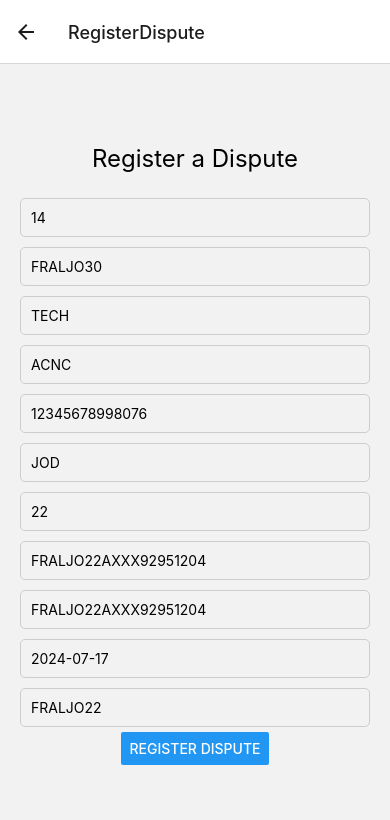
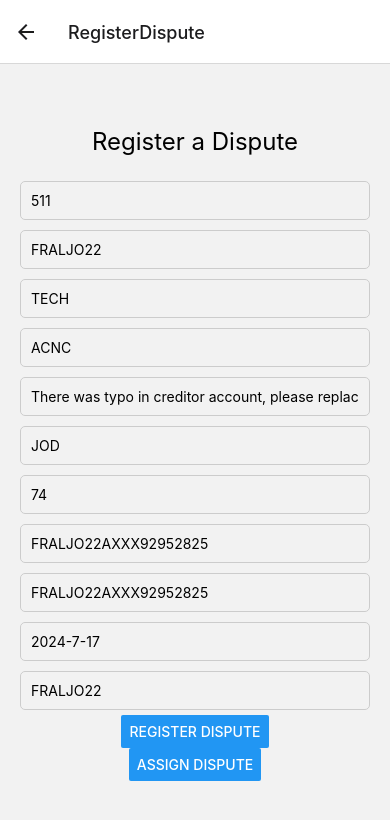
Before and after one commit to ziadimaish-Dimensions/hackathon-user, a React Native app: screen /RegisterDispute in a window 390 px wide. Shown: the top 820 px of the page. Built offline with nearby package versions, Linux system fonts and the light colour scheme.

Commit message:
connecting assign dispute api

```diff
--- a/src/components/RegisterDisputeScreen.js
+++ b/src/components/RegisterDisputeScreen.js
@@ -1,30 +1,27 @@
 import React, { useState } from "react";
-import {
-  View,
-  Text,
-  TextInput,
-  Button,
-  StyleSheet,
-  ScrollView,
-} from "react-native";
+import { View, Text, TextInput, Button, ScrollView } from "react-native";
 import axios from "axios";
 import { Buffer } from "buffer";
+import { styles } from "../styles/style";
 
 const RegisterDisputeScreen = () => {
-  const [reference, setReference] = useState("14");
-  const [bic, setBic] = useState("FRALJO30");
+  const [reference, setReference] = useState("511");
+  const [bic, setBic] = useState("FRALJO22");
   const [disputeCategory, setDisputeCategory] = useState("TECH");
   const [subject, setSubject] = useState("ACNC");
-  const [message, setMessage] = useState("12345678998076");
+  const [message, setMessage] = useState(
+    "There was typo in creditor account, please replace it with account 12345678998076"
+  );
   const [currency, setCurrency] = useState("JOD");
-  const [value, setValue] = useState("22");
-  const [messageId, setMessageId] = useState("FRALJO22AXXX92951204");
-  const [transactionId, setTransactionId] = useState("FRALJO22AXXX92951204");
-  const [valueDate, setValueDate] = useState("2024-07-17");
+  const [value, setValue] = useState("74");
+  const [messageId, setMessageId] = useState("FRALJO22AXXX92952825");
+  const [transactionId, setTransactionId] = useState("FRALJO22AXXX92952825");
+  const [valueDate, setValueDate] = useState("2024-7-17");
   const [orderingInstitutionBic, setOrderingInstitutionBic] =
     useState("FRALJO22");
   const [response, setResponse] = useState(null);
   const [error, setError] = useState(null);
+  const [disputeId, setDisputeId] = useState(null);
 
   const handleRegisterDispute = async () => {
     console.log("Registering dispute...");
@@ -61,12 +58,44 @@ const RegisterDisputeScreen = () => {
       });
       console.log("Response:", response.data);
       setResponse(response.data);
+      setDisputeId(response.data._links.self.href.split("/").pop());
       setError(null);
     } catch (err) {
       console.log("Error:", err.message);
       console.error("Error details:", err);
-      console.lo("Error details:", err.response.data);
-      setError(err.message);
+      setError(err.response?.data || err.message);
+      setResponse(null);
+    }
+  };
+
+  const handleAssignDispute = async () => {
+    if (!disputeId) {
+      setError("Dispute ID not found. Register the dispute first.");
+      return;
+    }
+
+    console.log("Assigning dispute...");
+    const url = `http://141.147.32.152:11443/api/dmm/v1.0/disputes/${disputeId}/assign`;
+    const auth = Buffer.from("FRALJO22AXXX:12345678").toString("base64");
+
+    const data = {
+      message: "Please provide verifying document",
+    };
+
+    try {
+      const response = await axios.post(url, data, {
+        headers: {
+          "Content-Type": "application/json; charset=UTF-8",
+          Authorization: `Basic ${auth}`,
+        },
+      });
+      console.log("Assign Response:", response.data);
+      setResponse(response.data);
+      setError(null);
+    } catch (err) {
+      console.log("Assign Error:", err.message);
+      console.error("Assign Error details:", err);
+      setError(err.response?.data || err.message);
       setResponse(null);
     }
   };
@@ -147,6 +176,13 @@ const RegisterDisputeScreen = () => {
           handleRegisterDispute();
         }}
       />
+      <Button
+        title="Assign Dispute"
+        onPress={() => {
+          console.log("Assign button pressed");
+          handleAssignDispute();
+        }}
+      />
       {response && (
         <View style={styles.response}>
           <Text style={styles.responseTitle}>Response:</Text>
@@ -156,55 +192,11 @@ const RegisterDisputeScreen = () => {
       {error && (
         <View style={styles.error}>
           <Text style={styles.errorTitle}>Error:</Text>
-          <Text>{error}</Text>
+          <Text>{JSON.stringify(error, null, 2)}</Text>
         </View>
       )}
     </ScrollView>
   );
 };
 
-const styles = StyleSheet.create({
-  container: {
-    flexGrow: 1,
-    justifyContent: "center",
-    alignItems: "center",
-    padding: 20,
-  },
-  title: {
-    fontSize: 24,
-    marginBottom: 20,
-  },
-  input: {
-    width: "100%",
-    padding: 10,
-    marginVertical: 5,
-    borderWidth: 1,
-    borderColor: "#ccc",
-    borderRadius: 5,
-  },
-  response: {
-    marginTop: 20,
-    padding: 10,
-    borderWidth: 1,
-    borderColor: "#ccc",
-    borderRadius: 5,
-  },
-  responseTitle: {
-    fontSize: 18,
-    fontWeight: "bold",
-  },
-  error: {
-    marginTop: 20,
-    padding: 10,
-    borderWidth: 1,
-    borderColor: "red",
-    borderRadius: 5,
-  },
-  errorTitle: {
-    fontSize: 18,
-    fontWeight: "bold",
-    color: "red",
-  },
-});
-
 export default RegisterDisputeScreen;
--- /dev/null
+++ b/src/styles/style.js
@@ -0,0 +1,45 @@
+import { StyleSheet } from "react-native";
+
+export const styles = StyleSheet.create({
+  container: {
+    flexGrow: 1,
+    justifyContent: "center",
+    alignItems: "center",
+    padding: 20,
+  },
+  title: {
+    fontSize: 24,
+    marginBottom: 20,
+  },
+  input: {
+    width: "100%",
+    padding: 10,
+    marginVertical: 5,
+    borderWidth: 1,
+    borderColor: "#ccc",
+    borderRadius: 5,
+  },
+  response: {
+    marginTop: 20,
+    padding: 10,
+    borderWidth: 1,
+    borderColor: "#ccc",
+    borderRadius: 5,
+  },
+  responseTitle: {
+    fontSize: 18,
+    fontWeight: "bold",
+  },
+  error: {
+    marginTop: 20,
+    padding: 10,
+    borderWidth: 1,
+    borderColor: "red",
+    borderRadius: 5,
+  },
+  errorTitle: {
+    fontSize: 18,
+    fontWeight: "bold",
+    color: "red",
+  },
+});
```
Also changed, not shown: src/components/DisputesScreen.js (added).
